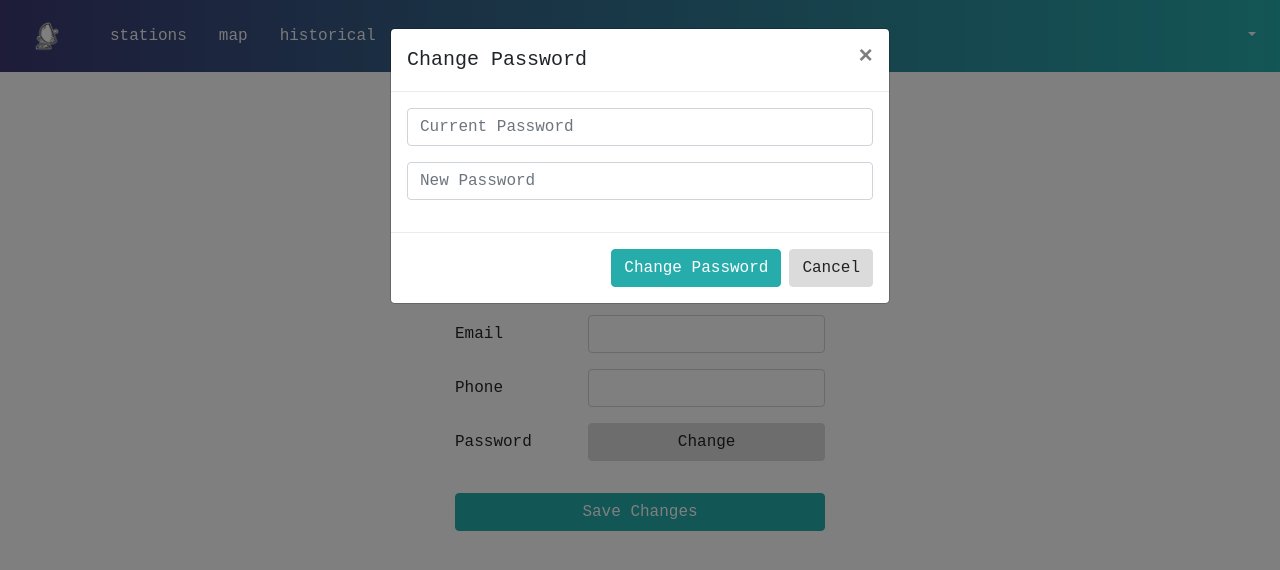
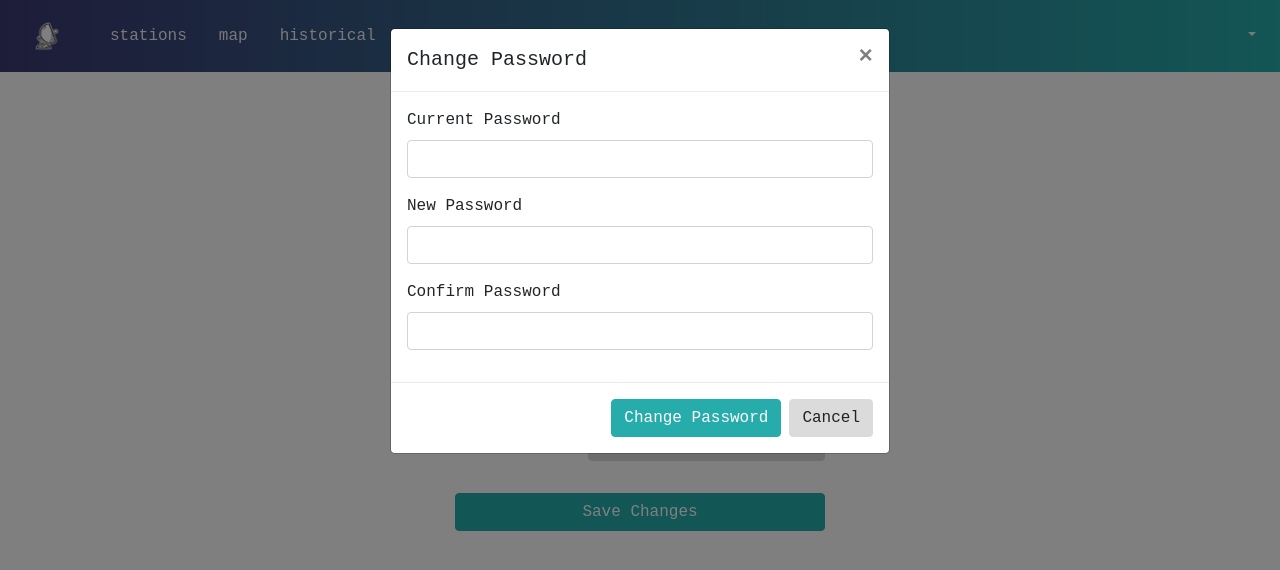
Before and after one commit to batiyeh/weather-station, a React (Create React App) app in the folder website/: page /profile in a window 1280 px wide. Both pictures are taken after a click on the button "Change". Shown: the top 570 px of the page. Built offline with nearby package versions, Linux system fonts and the light colour scheme; no server answers; what google-maps-react, path would draw is missing.

Commit message:
Added confirm password input to new password form

```diff
--- a/website/src/components/profileForm.js
+++ b/website/src/components/profileForm.js
@@ -25,10 +25,16 @@ class ProfileForm extends Component {
                 <form id='passwordForm' action='/api/user/editPassword' method='post'>
                     <ModalBody>
                         <div className='form-group'>
-                            <input id='currPass' name='currPass' type='password' className='form-control' placeholder='Current Password'/>
+                            <label for="currPass" class="form-label">Current Password</label>
+                            <input id='currPass' name='currPass' type='password' className='form-control'/>
                         </div>
                         <div className='form-group'>
-                            <input id='newPass' name='newPass' type='password' className='form-control' placeholder='New Password'/>
+                            <label for="newPass" class="form-label">New Password</label>
+                            <input id='newPass' name='newPass' type='password' className='form-control'/>
+                        </div>
+                        <div className='form-group'>
+                            <label for="confirmPass" class="form-label">Confirm Password</label>
+                            <input id='confirmPass' name='confirmPass' type='password' className='form-control'/>
                         </div>
                     </ModalBody>
                     <ModalFooter>
```
